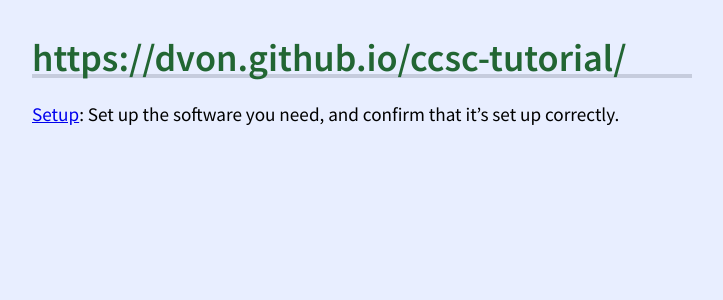
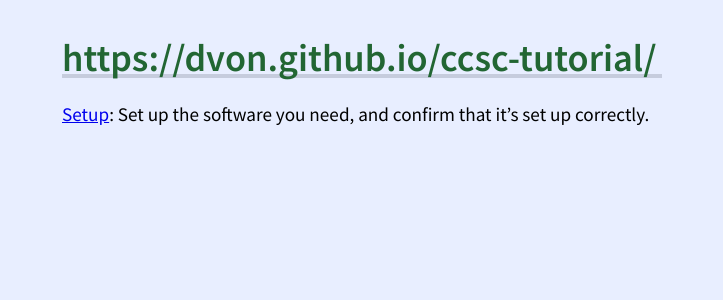
Before and after one commit to TIny-Hacker/ccsc-tutorial, a Jekyll site: the page built from index.md, in a window 1280 px wide. Shown: the top 300 px of the page, without its empty margins (278-1001 px from the left). Built offline with Jekyll 4.4.1, drawn with Linux system fonts in a browser that asks for light colours.

Commit message:
Made text width a little narrower.

```diff
--- a/css/style.css
+++ b/css/style.css
@@ -9,7 +9,7 @@ body {
 }
 
 .content {
-  max-width: 660px;
+  max-width: 600px;
   margin: auto;
 }
 
```
